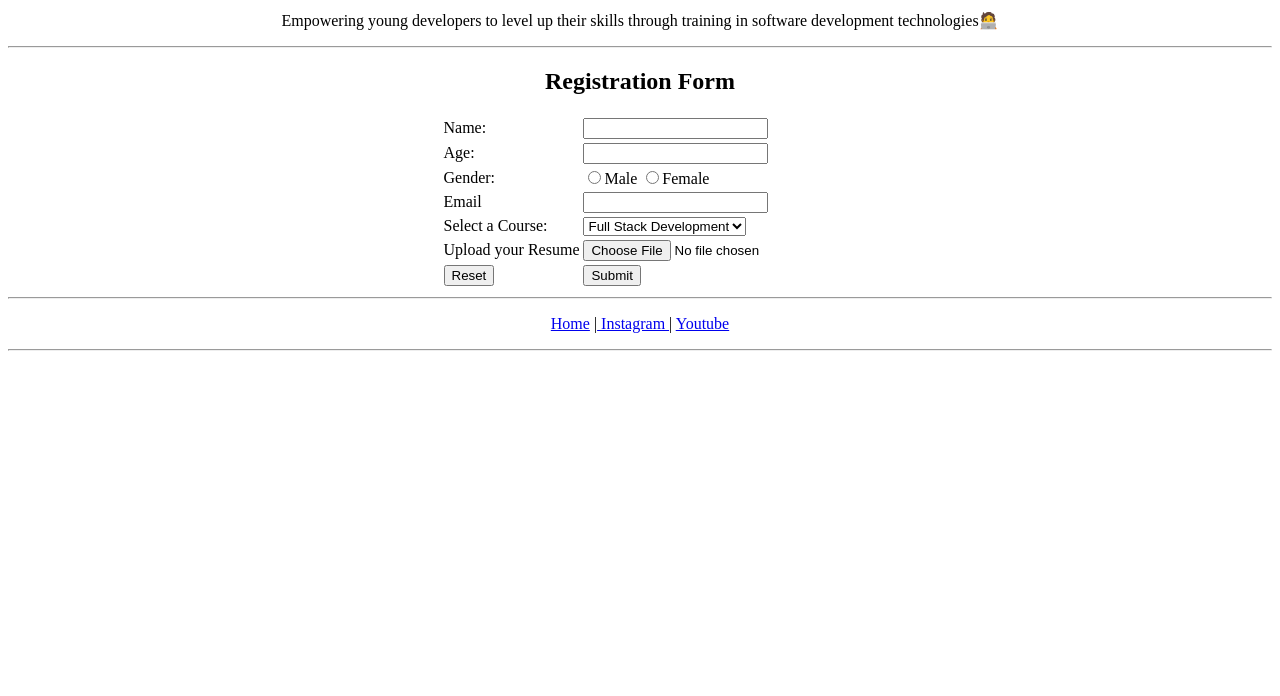
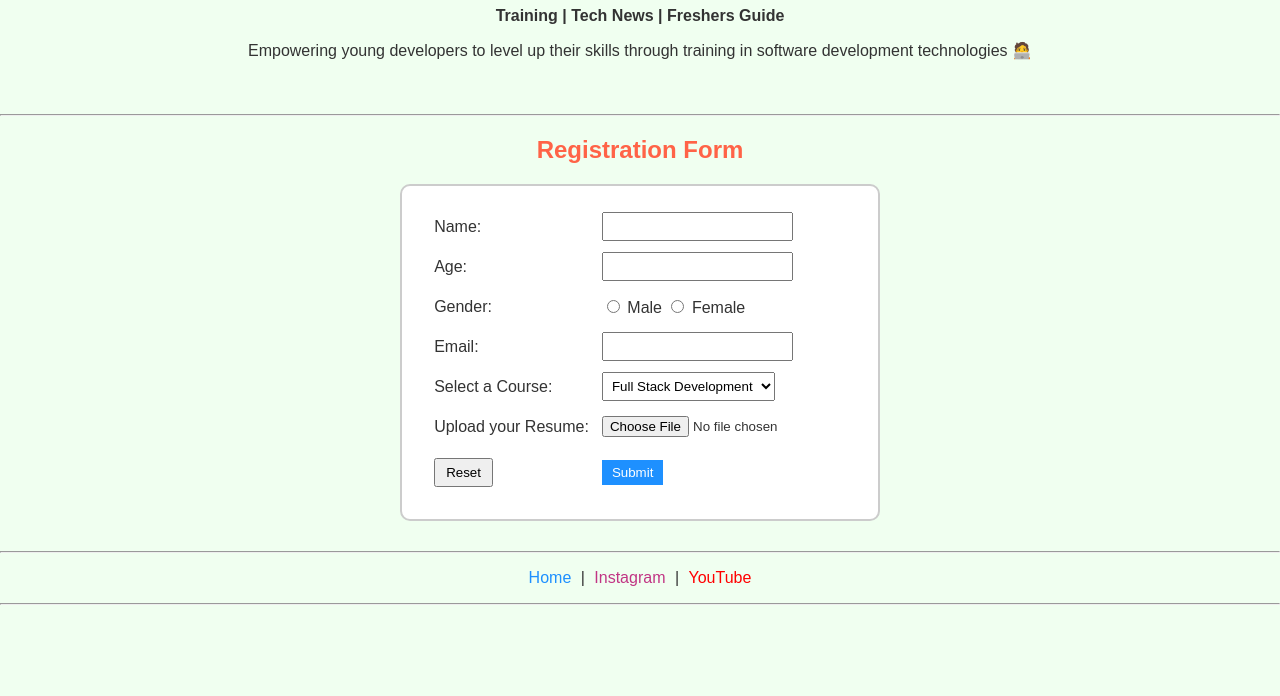
Before and after one commit to Devika42975/Errormakescleveracademypage, a plain HTML site: page fregister.html in a window 1280 px wide. Shown: the part 104-800 px from the top of the page. Drawn offline with Linux system fonts and the light colour scheme.

Commit message:
Update fregister.html

```diff
--- a/fregister.html
+++ b/fregister.html
@@ -1,49 +1,46 @@
-<!--Step 10 Create a boilerplate with same
-title and icon-->
 <!DOCTYPE html>
 <html>
 <head>
     <title>EMC</title>
     <link rel="icon" href="emc.png">
 </head>
-    <body>
-        <!--Step 11 Copy Paste the previous title-->
-        <center>
-        <h1>Error Makes Clever Academy🚀</h1>
+<body style="font-family: Arial, sans-serif; background-color: #f0fff0; color: #333; margin: 0; padding: 0;">
+
+    <center style="padding: 30px;">
+        <h1 style="color: #1e90ff;">Error Makes Clever Academy 🚀</h1>
         <p><b>Training | Tech News | Freshers Guide</b></p>
-	<p>Empowering young developers to level up their skills through training in software development technologies🧑‍💻</p>
+        <p>Empowering young developers to level up their skills through training in software development technologies 🧑‍💻</p>
     </center>
 
+    <hr>
+
     <center>
-        <!--Step 12 Create a line-->
-        <hr>
-        <!--Step 13 Create a form using table-->
-        <h2>Registration Form</h2>
-        <form>
-			<table>
+        <h2 style="color: #ff6347;">Registration Form</h2>
+        <form style="margin-bottom: 30px;">
+            <table style="background-color: #fff; padding: 20px; border-radius: 10px; border: 2px solid #ccc;">
                 <tr>
-					<td>Name:</td>
-					<td><input type="text"></td>
+                    <td style="padding: 10px;">Name:</td>
+                    <td><input type="text" style="padding: 5px;"></td>
                 </tr>
                 <tr>
-					<td>Age:</td>
-					<td><input type="number"></td>
+                    <td style="padding: 10px;">Age:</td>
+                    <td><input type="number" style="padding: 5px;"></td>
                 </tr>
                 <tr>
-					<td>Gender:</td>
+                    <td style="padding: 10px;">Gender:</td>
                     <td>
-						<input type="radio">Male
-						<input type="radio">Female
+                        <input type="radio" name="gender"> Male
+                        <input type="radio" name="gender"> Female
                     </td>
                 </tr>
                 <tr>
-					<td>Email</td>
-					<td><input type="email"></td>
+                    <td style="padding: 10px;">Email:</td>
+                    <td><input type="email" style="padding: 5px;"></td>
                 </tr>
                 <tr>
-					<td>Select a Course:</td>
+                    <td style="padding: 10px;">Select a Course:</td>
                     <td>
-						<select>
+                        <select style="padding: 5px;">
                             <option>Full Stack Development</option>
                             <option>Java Programming</option>
                             <option>Python</option>
@@ -52,24 +49,25 @@ title and icon-->
                     </td>
                 </tr>
                 <tr>
-					<td>Upload your Resume</td>
+                    <td style="padding: 10px;">Upload your Resume:</td>
                     <td><input type="file"></td>
                 </tr>
                 <tr>
-					<td><input type="reset"></td>
-					<td><input type="submit"></td>
+                    <td style="padding: 10px;"><input type="reset" style="padding: 5px 10px;"></td>
+                    <td><input type="submit" style="padding: 5px 10px; background-color: #1e90ff; color: white; border: none;"></td>
                 </tr>
             </table>
         </form>
 
-        <!--Step 14 Create a line-->
-        <hr>
-        <p>
-			<a href="findex.html">Home</a> |<a href="https://www.instagram.com/errormakesclever/"> Instagram </a> | <a href="https://www.youtube.com/@ErrorMakesClever">Youtube</a>
-		</p>
         <hr>
 
+        <p>
+            <a href="findex.html" style="color: #1e90ff; text-decoration: none; padding: 5px;">Home</a> |
+            <a href="https://www.instagram.com/errormakesclever/" style="color: #c13584; text-decoration: none; padding: 5px;">Instagram</a> |
+            <a href="https://www.youtube.com/@ErrorMakesClever" style="color: #ff0000; text-decoration: none; padding: 5px;">YouTube</a>
+        </p>
 
+        <hr>
     </center>
 </body>
 </html>
```
Lines whose indentation alone changed are shown as unchanged.
